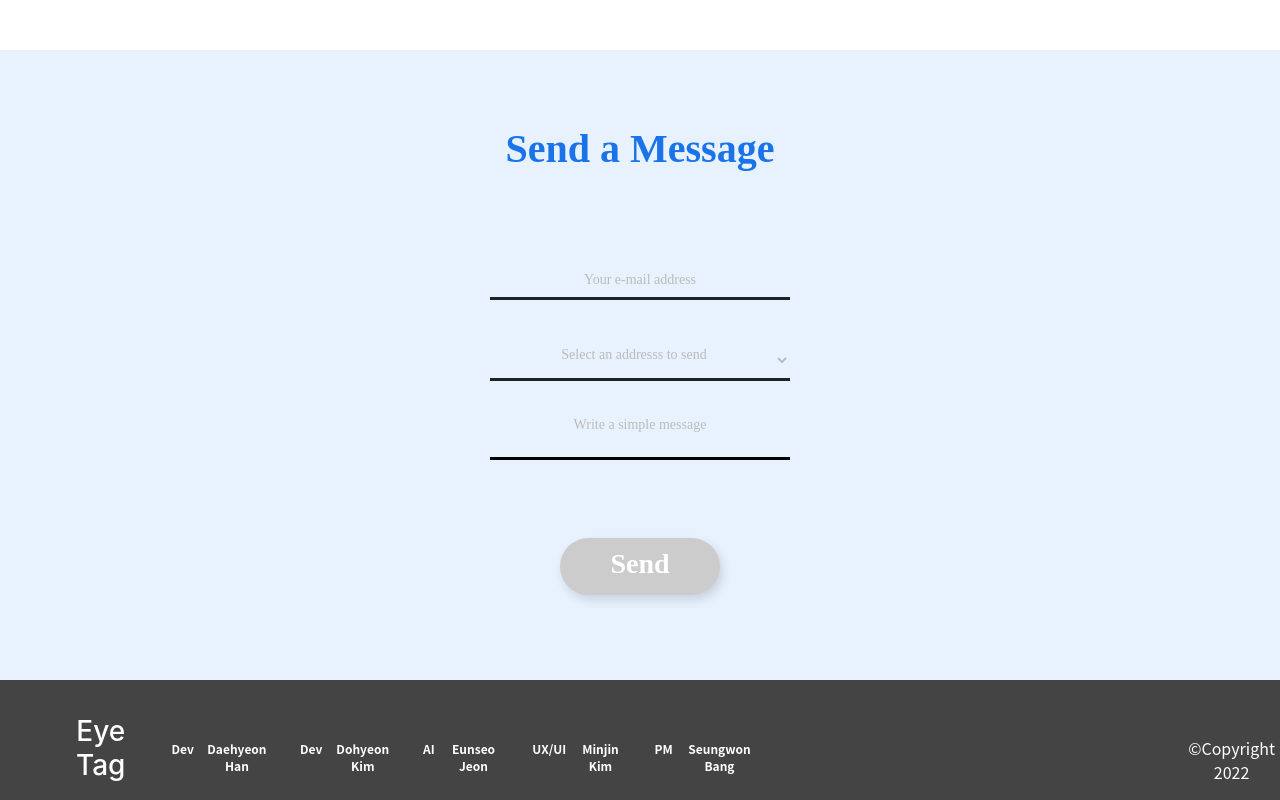
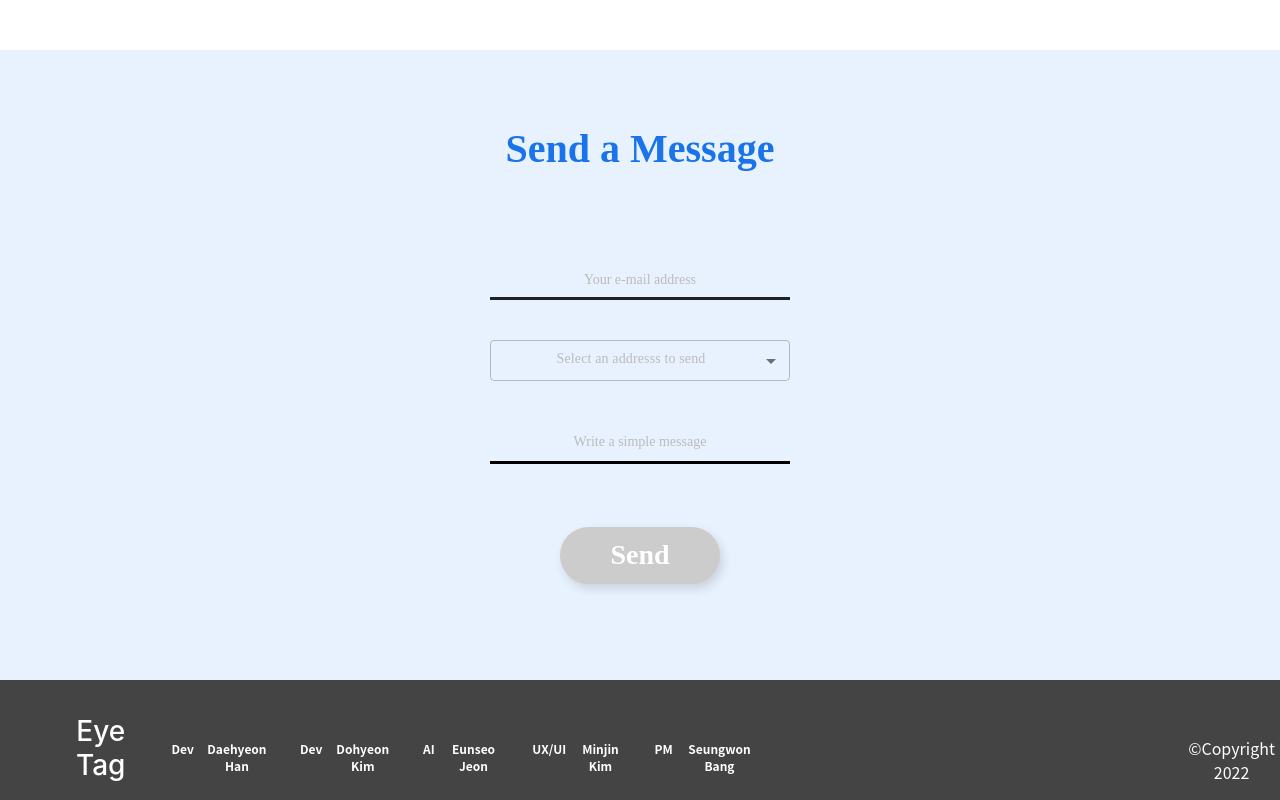
Before and after one commit to gkseogus/HallymCapStone, a React (Create React App) app: page /contact in a window 1280 px wide. Shown: the part 900-1700 px from the top of the page. Built offline with nearby package versions, Linux system fonts and the light colour scheme; a web font is replaced by a local one.

Commit message:
20221120 apply to email select api

```diff
--- a/src/components/Contact/ContactSend/index.js
+++ b/src/components/Contact/ContactSend/index.js
@@ -3,8 +3,11 @@ import "./indexStyle.css";
 import { useTranslation } from "react-i18next";
 import styled from "styled-components";
 
-import MenuItem from "@mui/material/MenuItem";
-import Select from "@mui/material/Select";
+import Select2 from "@mui/material/Select";
+import MenuItem2 from "@mui/material/MenuItem";
+import { useTheme } from '@mui/material/styles';
+import OutlinedInput from '@mui/material/OutlinedInput';
+import FormControl from '@mui/material/FormControl';
 
 const FormWrap = styled.div`
   position: relatvie;
@@ -91,42 +94,7 @@ const FormEmail = styled.input`
   }
 `;
 
-const FormDevEmail = styled.select`
-  position: relative;
 
-  top: 205px;
-  margin: auto;
-
-  text-align: center;
-  background-color: #e8f2ff;
-  border: none;
-  border-bottom: 3px solid black;
-  font-family: "notoMed";
-  font-style: normal;
-  font-weight: 500;
-  font-size: 14px;
-  line-height: 17px;
-  /* identical to box height */
-
-  text-align: center;
-
-  color: #bbbbbb;
-  padding-bottom: 10px;
-
-  width: 300px;
-  height: 41px;
-
-  border-bottom: 3px solid #202124;
-
-  /* Inside auto layout */
-
-  flex: none;
-  order: 1;
-  flex-grow: 0;
-  &:hover {
-    cursor: pointer;
-  }
-`;
 
 const FormContent = styled.textarea`
   top: 240px;
@@ -173,7 +141,7 @@ const FormContent = styled.textarea`
     font-style: normal;
     font-weight: 500;
     font-size: 14px;
-    line-height: 17px;
+    line-height: 44px;
     /* identical to box height */
 
     text-align: center;
@@ -202,6 +170,8 @@ const FormOption = styled.option`
 
   background: #ffffff;
 `;
+
+
 // const FormBtn = styled.button`
 //   display: flex;
 //   flex-direction: row;
@@ -235,7 +205,7 @@ const FormOption = styled.option`
 // `;
 
 const FormBtnContent = styled.p`
-  margin-top: -3px;
+  margin-top: -1px;
   font-family: notoBold;
   text-align:center;
   justify-content:center;
@@ -256,9 +226,10 @@ const ContactSend = ({
   resetForm,
   onSearchButtonClick,
 }) => {
-  const [Selected, setSelected] = useState("");
+  const { t } = useTranslation("");
+
+  const [linkSelected, setLinkSelected] = useState("");
   var docUrl = "";
-  const { t } = useTranslation("");
 
   const textRef = useRef();
   const handleResizeHeight = useCallback(() => {
@@ -281,36 +252,49 @@ const ContactSend = ({
   ];
 
   const handleSelect = (e) => {
-    setSelected(e.target.value);
+    setLinkSelected(e.target.value);
   };
 
-  const [inputValue, setInputValue] = useState(false);
-  const inputTest = (e) => {
-    if (e.target.value != "") {
-      setInputValue(true);
-      console.log(inputValue);
-    } else if (e.target.value == "") {
-      setInputValue(false);
-      console.log(inputValue);
-    }
-  };
+  // const [inputValue, setInputValue] = useState(false);
+  // const inputTest = (e) => {
+  //   if (e.target.value != "") {
+  //     setInputValue(true);
+  //     console.log(inputValue);
+  //   } else if (e.target.value == "") {
+  //     setInputValue(false);
+  //     console.log(inputValue);
+  //   }
+  // };
 
   function handleSubmit(e) {
     alert(t("mailAle"));
   }
 
+  const [personName, setPersonName] = React.useState([]);
+
+  const handleChange = (e) => {
+    setPersonName(e.target.value);
+  };
+
+  const ITEM_HEIGHT = 48;
+  const ITEM_PADDING_TOP = 8;
+
+
   return (
     <FormWrap>
+
+
+
       <div style={{ display: "none" }}>
-        {Selected === "rlaehgusqp@naver.com"
+        {linkSelected === "rlaehgusqp@naver.com"
           ? (docUrl = docsList[0])
-          : Selected === "fbznffldj998@naver.com"
+          : linkSelected === "fbznffldj998@naver.com"
           ? (docUrl = docsList[1])
-          : Selected === "moonb1504@gmail.com"
+          : linkSelected === "moonb1504@gmail.com"
           ? (docUrl = docsList[2])
-          : Selected === "jeuns1108@gmail.com"
+          : linkSelected === "jeuns1108@gmail.com"
           ? (docUrl = docsList[3])
-          : Selected === "tmddnjs513@naver.com"
+          : linkSelected === "tmddnjs513@naver.com"
           ? (docUrl = docsList[4])
           : console.log("")}
       </div>
@@ -328,31 +312,76 @@ const ContactSend = ({
             id="email"
             name="email"
             placeholder={t("InquiryPage7")}
-            onChange={inputTest}
+            // onChange={inputTest}
           />
 
           {/*Select 이메일 */}
-          <div>
-            <FormDevEmail
+          <DropdownContain
+          style={{
+            position:"relative",
+            left:"50%",
+            marginLeft:"-150px",
+          }}>
+            <Select2 className="select2"
               type="text"
               id="usr"
               name="username"
-              placeholder="Select an address to send to"
+              displayEmpty
+              style={{
+                width: "300px",
+                height: "41px",
+                marginTop: "13px",
+                marginLeft: "8px",
+                background: "#none",
+
+                position: "relative",
+
+                top: "205px",
+                margin: "auto",
+                textAlign: "center",
+                backgroundColor: "#e8f2ff",
+                border: "none",
+                fontFamily: "notoMed",
+                fontStyle: "normal",
+                fontWeight: "500",
+                fontSize: "14px",
+                lineHeight: "17px",
+                /* identical to box height */
+
+                color: "#bbbbbb",
+
+                /* Inside auto layout */
+
+                flex: "none",
+                order: "1",
+                flexGrow: "0",
+              }}
               onChange={handleSelect}
-              value={Selected}
+              value={linkSelected}
+              input={<OutlinedInput />}
+
             >
-              <FormOption>{t("InquiryPage8")}</FormOption>
-              {selectList.map((item) => (
-                <FormOption value={item} key={item}>
-                  {item}
-                </FormOption>
+              <MenuItem2 disabled value="">
+                <span>{t("InquiryPage8")}</span>
+              </MenuItem2>
+              {selectList.map((name) => (
+                <MenuItem2
+                  key={name}
+                  value={name}
+                >
+                  {name}
+                  {console.log(name)}
+                </MenuItem2>
               ))}
-            </FormDevEmail>
-          </div>
+            </Select2>
+          </DropdownContain>
         </div>
 
         {/*Comment 콘텐츠*/}
-        <div>
+        <div style={{
+          position:"relative",
+          top:"-225px",
+        }}>
           <FormContent
             rows="5"
             id="comment"
@@ -363,6 +392,7 @@ const ContactSend = ({
           ></FormContent>
         </div>
         <button
+          style={{ position:"relative", top:"78px",}}
           id="loginBtn"
           className={"unactiveBtn"}
           type="submit"
@@ -372,53 +402,7 @@ const ContactSend = ({
       </Form>
       <iframe id="iframe1" name="iframe1" style={{ display: "none" }} />
 
-      <DropdownContain>
-        <Select
-          displayEmpty
-          style={{
-            width: "95px",
-            height: "25px",
-            fontSize: "16px",
-            fontWeight: "600",
-            marginTop: "13px",
-            marginLeft: "8px",
-            background: "#none",
-          }}
-        >
-          <MenuItem
-            value=""
-            style={{
-              fontWeight: 600,
-            }}
-          >
-            EN
-          </MenuItem>
-          <MenuItem
-            value={10}
-            style={{
-              fontWeight: 600,
-            }}
-          >
-            한국어
-          </MenuItem>
-          <MenuItem
-            value={20}
-            style={{
-              fontWeight: 600,
-            }}
-          >
-            日本語
-          </MenuItem>
-          <MenuItem
-            value={30}
-            style={{
-              fontWeight: 600,
-            }}
-          >
-            中文
-          </MenuItem>
-        </Select>
-      </DropdownContain>
+
 
     </FormWrap>
   );
```
